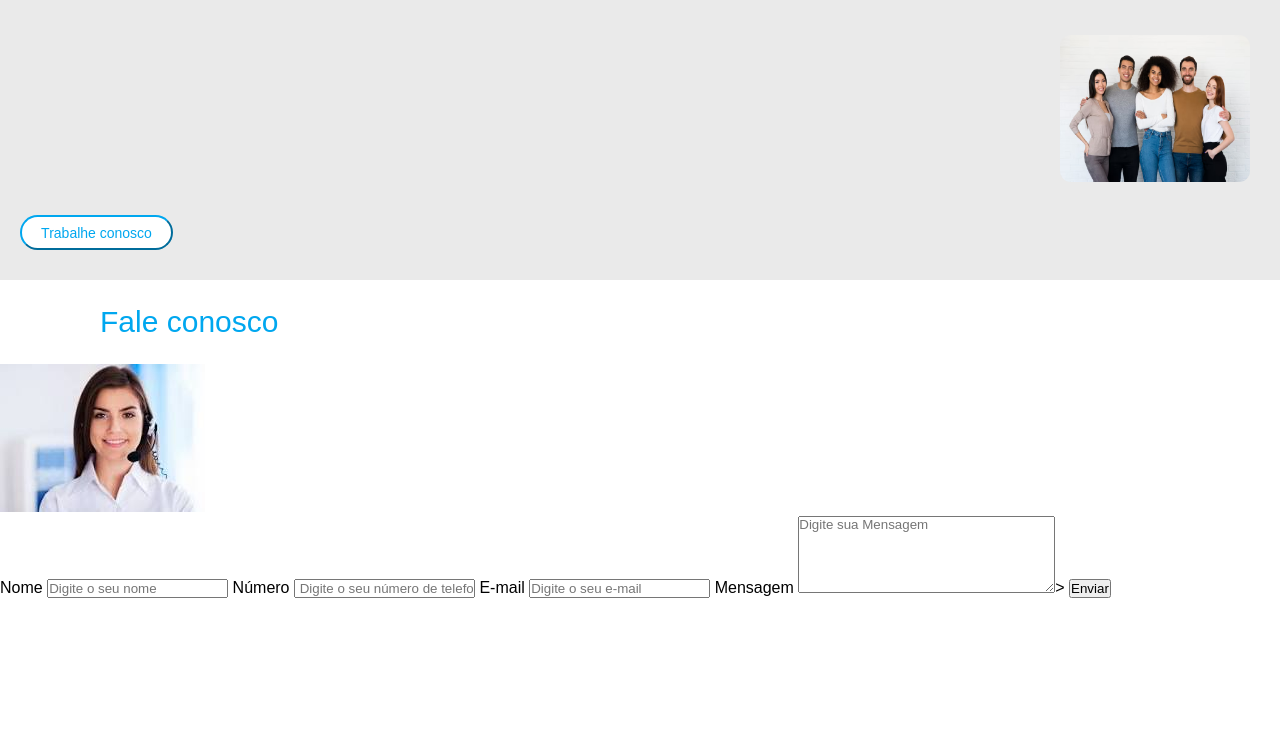
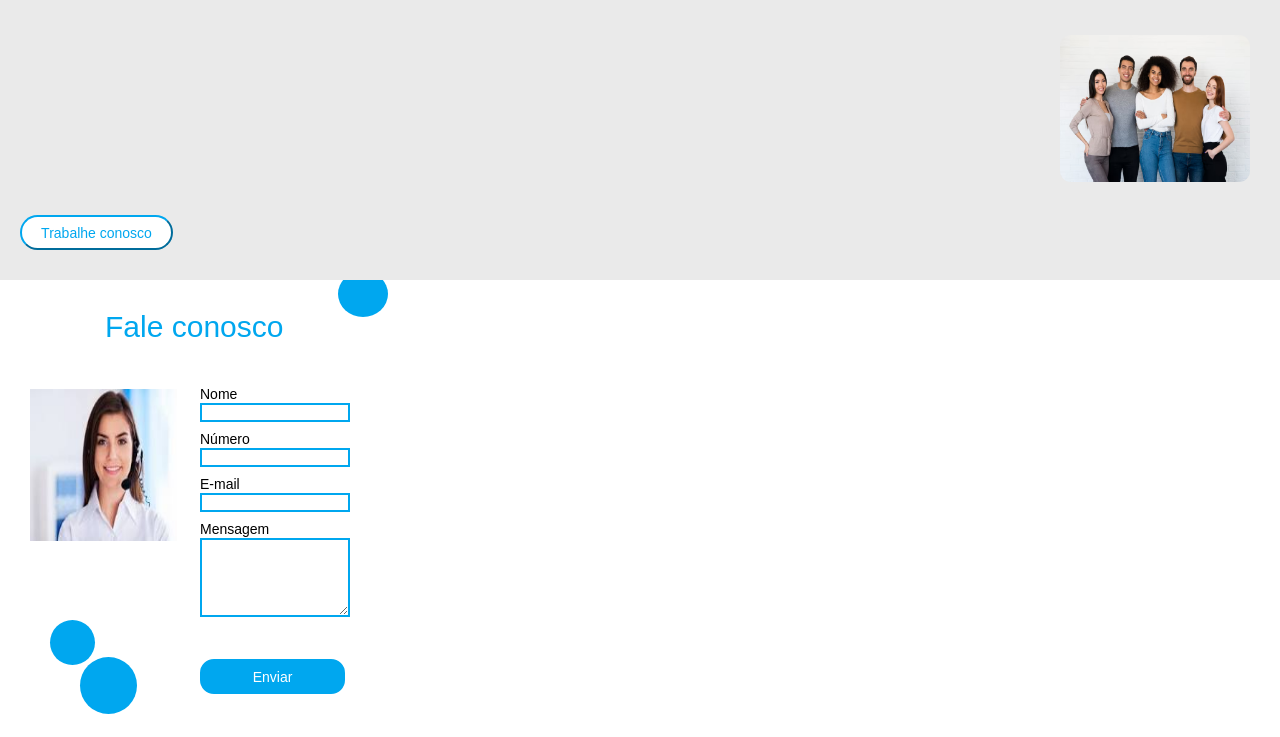
Before and after one commit to vinixiusBR/Site-Grupo-Talentos, a plain HTML site: page index.html in a window 1280 px wide. Shown: the part 2584-3321 px from the top of the page. Drawn offline with nearby package versions, Linux system fonts and the light colour scheme; no server answers; files whose address does not match are found by name; a web font is replaced by a local one.

Commit message:
Estilização do FALE CONOSCO FINALIZADA

```diff
--- a/index.html
+++ b/index.html
@@ -94,7 +94,7 @@
 
     <div class="container4">
         <h1>
-            Vem ser um <br> #Talento
+            Vem ser um <br>#Talento
         </h1>
 
         <p>
@@ -113,26 +113,34 @@
 
         <h1>Fale conosco</h1>
 
-        <img src="imagens/operadora.jpg" alt="Foto de atendente">
+        <div class="circulo1"></div>
+        <div class="circulo2"></div>
+        <div class="circulo3"></div>
+
+        <div class="formulario">
+            <img src="imagens/operadora.jpg" alt="Foto de atendente">
 
         <form id="contact-form" action="https://api.staticforms.xyz/submit" method="post" onsubmit="handleSubmit(event)">
 
             <label>Nome</label>
-            <input type="text" name="name" placeholder="Digite o seu nome" required>
+            <input type="text" name="name" placeholder=" " required>
 
             <label>Número</label>
-            <input type="text" name="phone" placeholder=" Digite o seu número de telefone" required>
+            <input type="text" name="phone" placeholder="  " required>
 
             <label>E-mail</label>
-            <input type="email" placeholder="Digite o seu e-mail" required>
+            <input type="email" placeholder=" " required>
 
             <label>Mensagem</label>
-            <textarea name="message" cols="30" rows="5" placeholder="Digite sua Mensagem" required></textarea>>
+            <textarea name="message" cols="30" rows="5" placeholder="  " required></textarea>
             <button type="submit">Enviar</button>
 
             <input type="hidden" name="accessKey" value="2db98bc7-c581-494a-8390-7f39ea39c336">
             <input type="hidden" name="redirectTo" value="https://grupotalentos.com.br/">
         </form>
+        </div>
+
+
 
     </div><!--div CONTAIENER4 (FORMULARIO, FINALIZA AQUI)-->
 
--- a/style.css
+++ b/style.css
@@ -297,6 +297,7 @@ body{
     display: flex;
 
 
+
    }
 
    .container4 p{
@@ -305,6 +306,7 @@ body{
     text-align: justify;
     margin-left: 25px;
     color: black;
+    font-weight: bold;
    }
 
    .container4 img{
@@ -334,7 +336,14 @@ body{
     display: inline-block;
     text-align: center;
     vertical-align: middle;
+    cursor: pointer;
 
+   }
+
+   .container4 button:hover{
+    background-color: #00A7EF;
+    color: #ffffff;
+    border: none;
 
 
    }
@@ -343,17 +352,103 @@ body{
    /*INICIANDO CONTAINER5 (fale conosco*/
 
    .container5{
+
+    position: relative;
     width: 100%;
-    height: 463px;
+    height: 480px;
     background-color: #ffffff;
     align-items: center;
+    overflow: hidden;
 
    }
+
 
    .container5 h1{
     display: flex;
     font-size: 30px;
-    padding: 25px;
+    padding: 30px;
     color: #00A7EF;
     margin-left: 75px;
    }
+
+   .container5 img{
+    width: 157px;
+    height: 162px;
+    margin-left: 25px;
+    margin-top: 10px;
+    padding: 5px;
+   }
+
+   .container5 form{
+    position: absolute;
+    top: 105px;
+    width: 146px;
+    background-color: #ffffff;
+    margin-left: 200px;
+
+   }
+   .container5 label{
+    font-size: 14px;
+    margin-bottom: 8px;
+   }
+
+   .container5 input, .container5 textarea{
+    width: 150px;
+    border: 2px solid #00A7EF;
+    margin-bottom: 8px;
+
+
+   }
+
+   .container5 button{
+    background-color: #00A7EF;
+    color: #ffffff;
+    border-radius: 14px;
+    width: 145px;
+    height: 35px;
+    border: 2px solid #00A7EF;
+    margin-top: 30px;
+    font-size: 14px;
+    cursor: pointer;
+   }
+
+   .container5 button:hover{
+    background-color: #ffffff;
+    color: #00A7EF;
+
+   }
+   .circulo1{
+    position: absolute;
+    width: 50px;
+    height: 46px;
+    border-radius: 50%;
+    background-color: #00A7EF;
+    top: -9px;
+    left: 338px;
+
+   }
+
+   .circulo2{
+    position: absolute;
+    width: 45px;
+    height: 45px;
+    border-radius: 50%;
+    background-color: #00A7EF;
+    top: 340px;
+    left: 50px;
+
+   }
+
+   .circulo3{
+    position: absolute;
+    width: 57px;
+    height: 57px;
+    border-radius: 50%;
+    background-color: #00A7EF;
+    top: 377px;
+    left: 80px;
+
+   }
+
+   /*CONTAINER5 FINALIZA AQUI*/
+   /*INICIANDO container rodapé/
```
